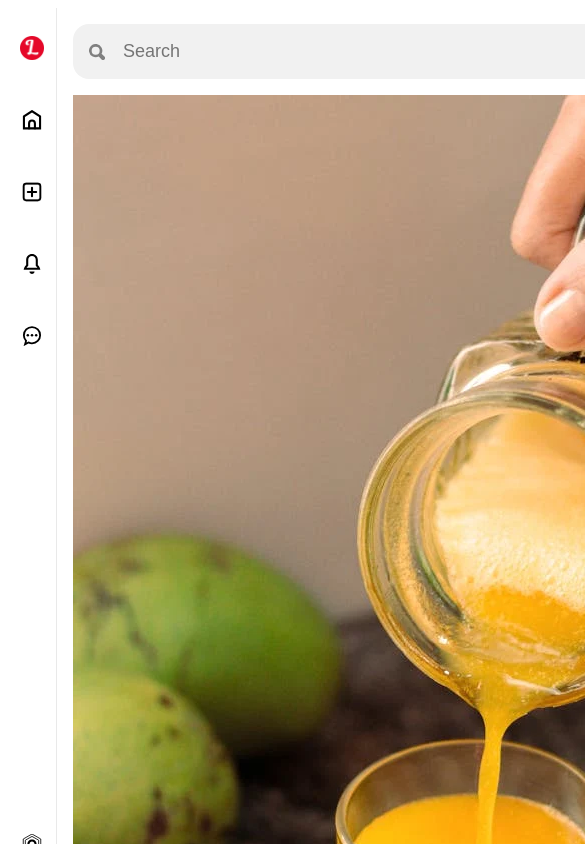
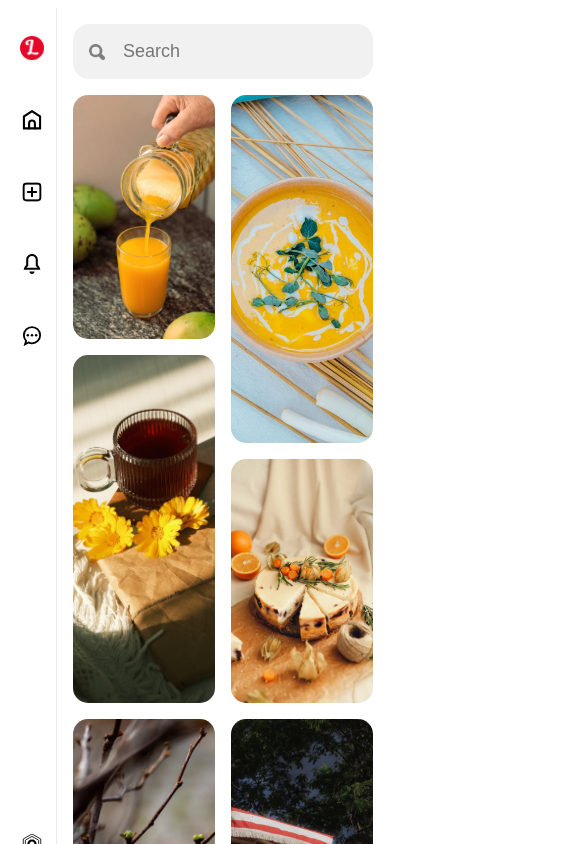
Before and after one commit to dilshan-98/pinterest-like-app, a React (Vite) app in the folder client/: page / in a window 390 px wide. Shown: the top 844 px of the page, 585 px wide, since content can reach past the window. Built offline with nearby package versions, Linux system fonts and the light colour scheme.

Commit message:
gallery responsiveness with height adjustment for images

```diff
--- a/client/src/components/gallery/gallery.css
+++ b/client/src/components/gallery/gallery.css
@@ -1,3 +1,43 @@
 .gallery{
+    display: grid;
+    grid-template-columns: repeat(7, 1fr);
+    gap: 16px;
+    /*default size for the rows so spanning looks better*/
+    grid-auto-rows: 10px;
+}
 
+@media (max-width: 1746px) {
+    .gallery {
+        grid-template-columns: repeat(6, 1fr);
+    }
 }
+
+@media (max-width: 1509px) {
+    .gallery {
+        grid-template-columns: repeat(5, 1fr);
+    }
+}
+
+@media (max-width: 1272px) {
+    .gallery {
+        grid-template-columns: repeat(4, 1fr);
+    }
+}
+
+@media (max-width: 1035px) {
+    .gallery {
+        grid-template-columns: repeat(3, 1fr);
+    }
+}
+
+@media (max-width: 798px) {
+    .gallery {
+        grid-template-columns: repeat(2, 1fr);
+    }
+}
+
+@media (max-width: 475) {
+    .gallery {
+        grid-template-columns: repeat(1, 1fr);
+    }
+}
--- a/client/src/components/galleryItem/galleryItem.css
+++ b/client/src/components/galleryItem/galleryItem.css
@@ -1,3 +1,10 @@
 .galleryItem{
+    /*to use the gridRowEnd used in innerstyles*/
+    display: flex;
+}
 
+.galleryItem img{
+    width: 100%;
+    border-radius: 15px;
+    object-fit: cover;
 }
--- a/client/src/components/galleryItem/galleryItem.jsx
+++ b/client/src/components/galleryItem/galleryItem.jsx
@@ -2,7 +2,11 @@
 
 const GalleryItem = ({item}) => {
   return (
-    <div className='galleryItem'>
+    /**
+     * calculates the no of rows each image spans
+     * Ex: 1200/100 = 12 rows
+     */
+    <div className='galleryItem' style={{gridRowEnd: `span ${Math.ceil(item.height/100)}`}}>
         <img src={item.media} alt="" />
     </div>
   )
```
